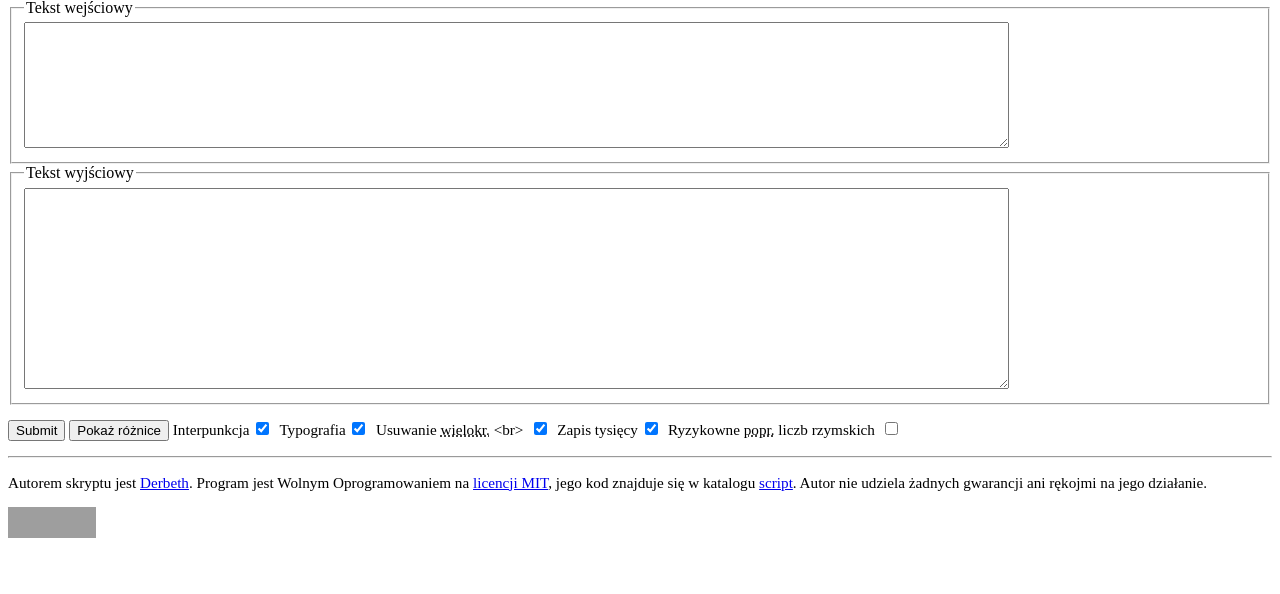
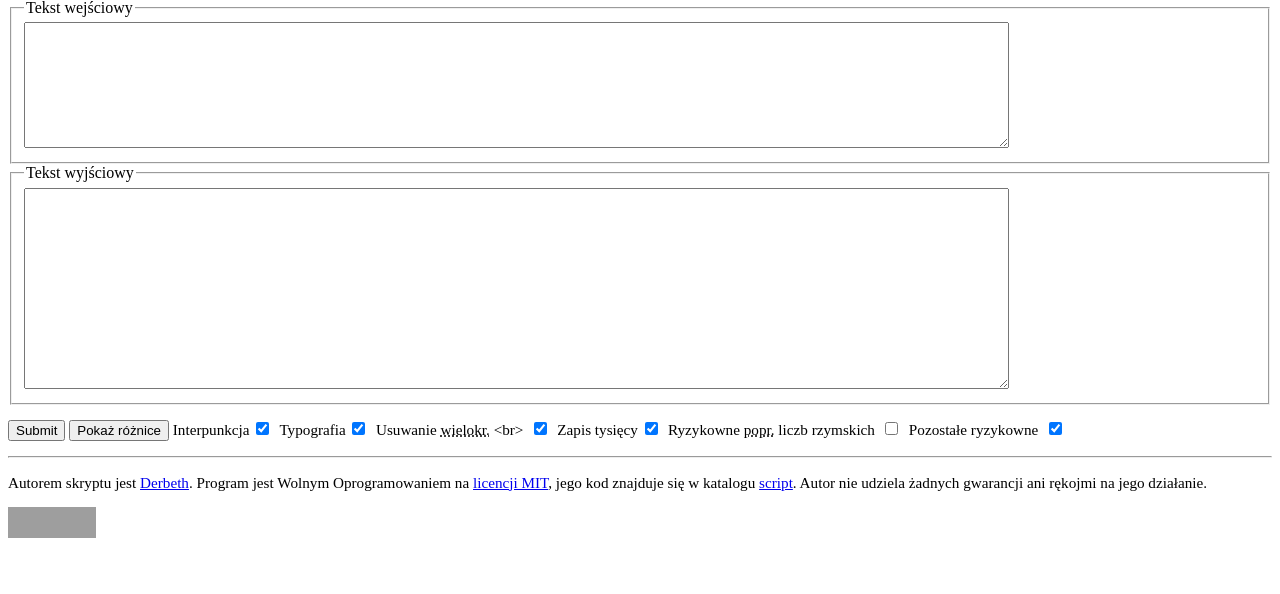
Before and after one commit to Derbeth/ort, a PHP site: page /index.php?c=index in a window 1280 px wide. Shown: the part 206-800 px from the top of the page. Run offline with PHP 8.4, Linux system fonts and the light colour scheme; data that the repository does not hold is empty; grey boxes are pictures that could not be loaded.

Commit message:
updated index.php to use new params

```diff
--- a/page/index.php
+++ b/page/index.php
@@ -10,6 +10,7 @@ $typogr = 0;
 $br = 0;
 $kropki = 0;
 $rzymskie = 0;
+$ryzykowne = 0;
 
 function writeToFile($name, $text) {
 	$src = fopen($name, 'w');
@@ -49,6 +50,7 @@ if (!$_POST['input'] && !$_GET['title']) {
 	$br = 1;
 	$kropki = 1;
 	$rzymskie = 0;
+	$ryzykowne = 1;
 } else {
 	if ($_POST['interp']) $interp = (int)$_POST['interp'];
 	if ($_GET['interp']) $interp = (int)$_GET['interp'];
@@ -64,6 +66,9 @@ if (!$_POST['input'] && !$_GET['title']) {
 
 	if ($_POST['rzymskie']) $rzymskie = (int)$_POST['rzymskie'];
 	if ($_GET['rzymskie']) $rzymskie = (int)$_GET['rzymskie'];
+
+	if ($_POST['ryzykowne']) $ryzykowne = (int)$_POST['ryzykowne'];
+	if ($_GET['ryzykowne']) $ryzykowne = (int)$_GET['ryzykowne'];
 }
 
 if ($_POST['input']) {
@@ -120,11 +125,11 @@ if ($has_params) {
 
 	writeToFile($infile, $input);
 
-	exec("cd script && ./text.pl ../$infile ../$outfile -i $interp -t $typogr -k $kropki -b $br -r $rzymskie");
+	exec("cd script && ./text.pl ../$infile ../$outfile -i $interp -t $typogr -k $kropki -b $br -r $rzymskie -x $ryzykowne");
 	unlink($infile);
 
 	$output = readFromFile($outfile);
-	#$output = "-i $interp -t $typogr -k $kropki -b $br -r $rzymskie\n" . $output;
+	#$output = "-i $interp -t $typogr -k $kropki -b $br -r $rzymskie -x $ryzykowne\n" . $output;
 
     unlink($outfile);
 
@@ -197,6 +202,8 @@ print '<!DOCTYPE html PUBLIC "-//W3C//DTD XHTML 1.0 Strict//EN" "http://www.w3.o
 <label>Zapis tysięcy<input type="checkbox" name="kropki" value="1" <?php toChkd($kropki); ?>/></label>
 <label>Ryzykowne <abbr title="poprawki">popr.</abbr> liczb rzymskich
 <input type="checkbox" name="rzymskie" value="1" <?php toChkd($rzymskie); ?>/></label>
+<label>Pozostałe ryzykowne
+<input type="checkbox" name="ryzykowne" value="1" <?php toChkd($ryzykowne); ?>/></label>
 </p>
 </form>
 <?php if ($output) { ?>
```
